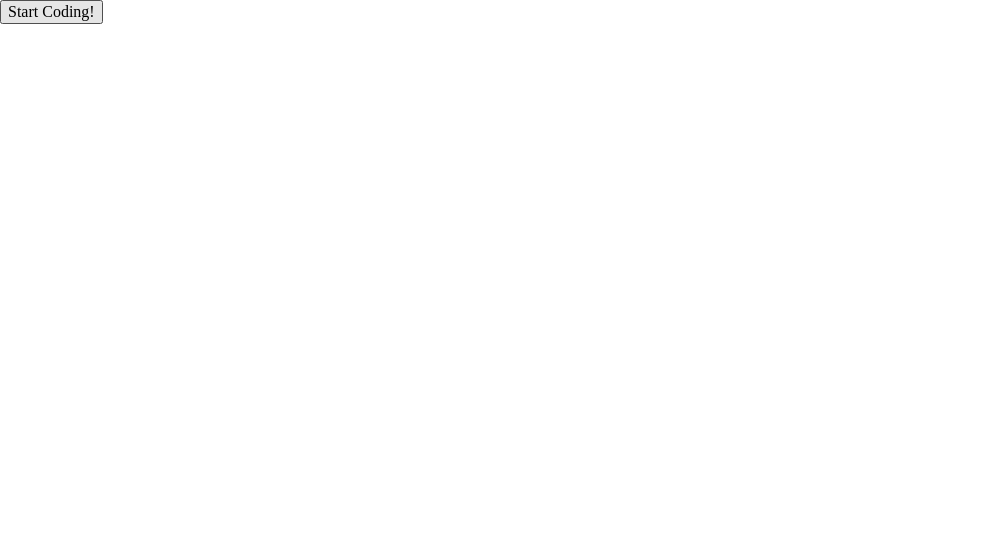
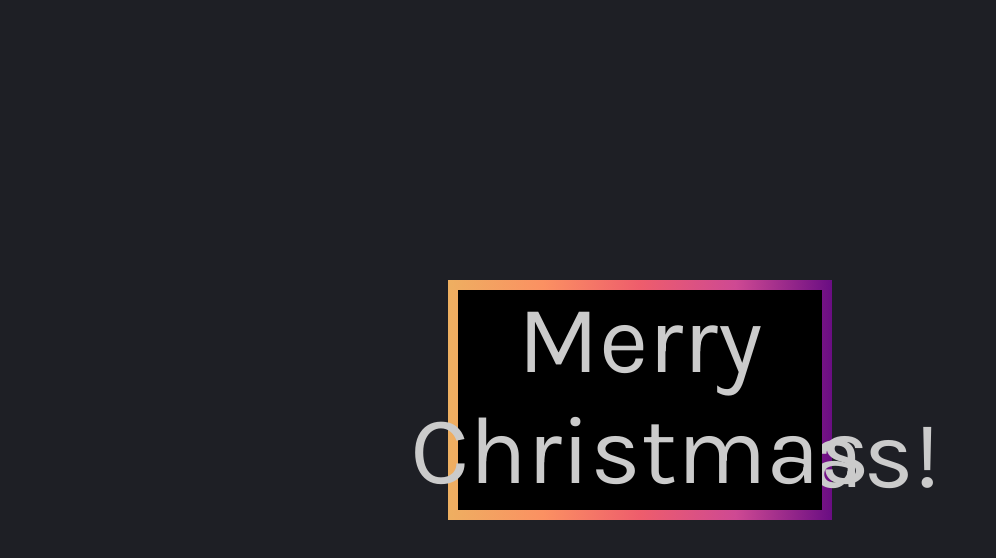
Before and after one commit to bowen-anth/day-2-xmas, a website built with Vite: page index.html in a window 1280 px wide. Shown: the whole page, without its empty margins (0-996 px from the left). Built offline with nearby package versions, Linux system fonts and the light colour scheme.

Commit message:
working button

```diff
--- a/index.css
+++ b/index.css
@@ -1,6 +1,7 @@
 html, body {
     margin: 0;
     padding: 0;
+    background-color: var(--body-bg);
 }
 
 :root {
@@ -15,3 +16,53 @@ html, body {
     --grad-color4: #ce4993;
     --grad-color5: #6a0d83;
 }
+
+.container {
+    height: 100vh;
+    width: 100vw;
+    display: flex;
+    justify-content: center;
+    align-items: center;
+}
+
+.button-border {
+    background-color: linear-gradient(to right, var(--grad-color1), var(--grad-color2), var(--grad-color3), var(--grad-color4), var(--grad-color5));
+}
+
+.button {
+    position: absolute;
+    top: 50%;
+    left: 50%;
+    transform: translate(-50%, -50%);
+    font-family: var(--font-family);
+    width: 30%;
+    height: 30%;
+    background-color: var(--btn-bg);
+    color: var(--btn-color);
+    font-size: 6rem;
+    background: linear-gradient(to right, var(--grad-color1), var(--grad-color2), var(--grad-color3), var(--grad-color4), var(--grad-color5));
+    border: 10px;
+}
+
+.button::before {
+    content: "";
+    position: absolute;
+    inset: 10px;
+    background-color: var(--btn-bg);
+    color: var(--btn-color);
+}
+
+.button::after {
+    position: absolute;
+    top: 48%;
+    left: 50%;
+    transform: translate(-50%, -50%);
+    content: attr(data);
+    font-size: 6rem;
+  }
+
+.button:hover {
+    color: var(--btn-color-hover);
+    background: linear-gradient(to left, var(--grad-color1), var(--grad-color2), var(--grad-color3), var(--grad-color4), var(--grad-color5));
+    border: 10px;
+}
--- a/index.html
+++ b/index.html
@@ -11,8 +11,8 @@
     <body>
         <div class="container">
             <div class="button-border">
-                <button type="button" class="button">
-                    Start Coding!
+                <button type="button" class="button" data="Merry Christmas">
+                    Merry Christmas!
                 </button>
             </div>
         </div>
```
